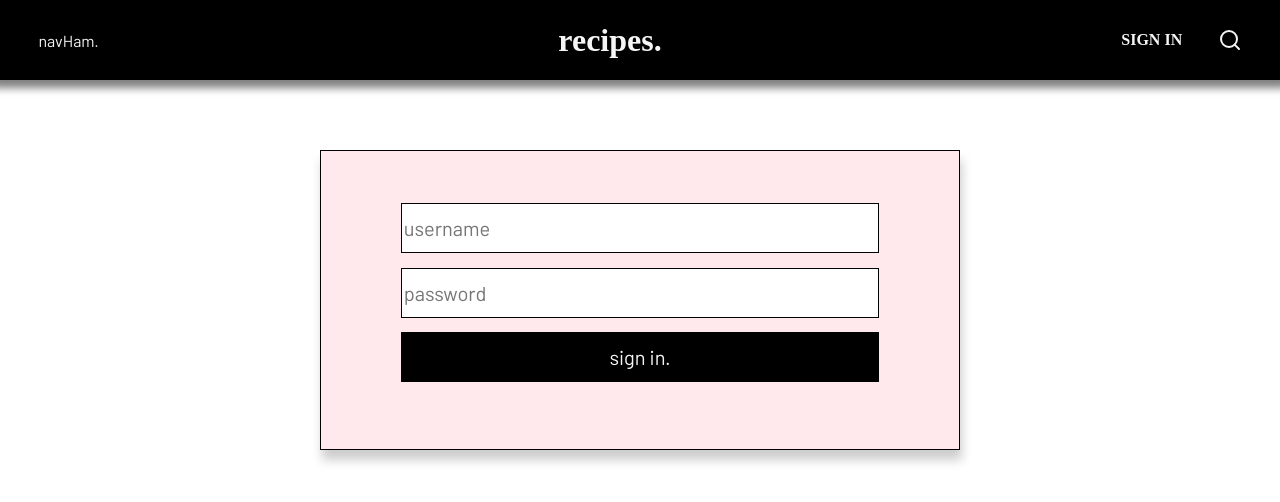
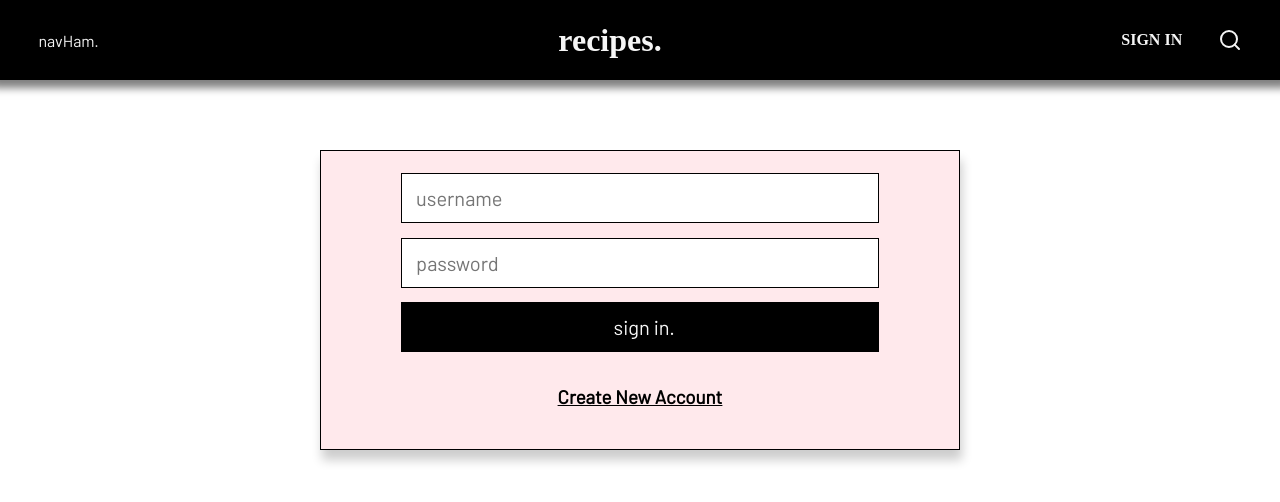
Before and after one commit to gnardinosaur/heatherFrontEnd, a React app: page / in a window 1280 px wide. Both pictures are taken after a click on the element "SIGN IN". Shown: the top 502 px of the page. Built offline with nearby package versions, Linux system fonts and the light colour scheme; a web font is replaced by a local one.

Commit message:
updated Header state obj & styling signIn form

```diff
--- a/components/Header/index.js
+++ b/components/Header/index.js
@@ -11,11 +11,12 @@ function Header() {
   });
 
   function toggleModals(e) {
-    setModals({
-      ...modals,
-      [e.target.id]: !modals[e.target.id]
-    });
-  }
+    let newM = {...modals}
+    for (let k in newM) {
+      k === e.target.id ? newM[k] = !newM[k] : newM[k] = false;
+    }
+    setModals(newM)
+  };
 
   return (
     <div>
--- a/components/SearchBar/styles.scss
+++ b/components/SearchBar/styles.scss
@@ -40,7 +40,7 @@
 
 .searchInput {
   width: 500px;
-  padding-left: 5%;
+  padding-left: 3%;
 
   @include mobile {
     width: 250px;
--- a/components/SignInModal/index.js
+++ b/components/SignInModal/index.js
@@ -1,8 +1,15 @@
-import React from 'react';
+import React, { useState } from 'react';
 import styles from './styles.scss';
 import cn from 'classnames';
 
 function SignInModal(props) {
+  const [nameInput, setNameInput] = useState(false);
+
+  function addNameInput() {
+    setNameInput(true)
+  }
+
+  console.log(nameInput)
 
   return (
     <div className={cn(
@@ -11,9 +18,11 @@ function SignInModal(props) {
       )}>
       <div className={styles.formContainer}>
         <form>
+          <input type='text' name='firstname' placeholder='firstname' className={cn(styles.firstName, nameInput && styles.show)}></input>
           <input type='text' name='username' placeholder='username'></input>
           <input type='password' name='pw' placeholder='password'></input>
           <input type='submit' value='sign in.' className={styles.btn}></input>
+          <h3 onClick={addNameInput}>Create New Account</h3>
         </form>
       </div>
     </div>
--- a/components/SignInModal/styles.scss
+++ b/components/SignInModal/styles.scss
@@ -27,6 +27,10 @@
     font-size: 125%;
   }
 
+  input:not([type=button]) {
+    padding-left: 3%
+  }
+
   &.show {
     display: block;
   }
@@ -39,8 +43,21 @@
   align-items: center;
 }
 
+.firstName {
+  display: none;
+
+  & .show {
+    display: inherit;
+  }
+}
+
 .btn {
   background: black;
   color: whitesmoke;
   cursor: pointer;
 }
+
+h3 {
+  text-decoration: underline;
+  cursor: pointer;
+}
```
